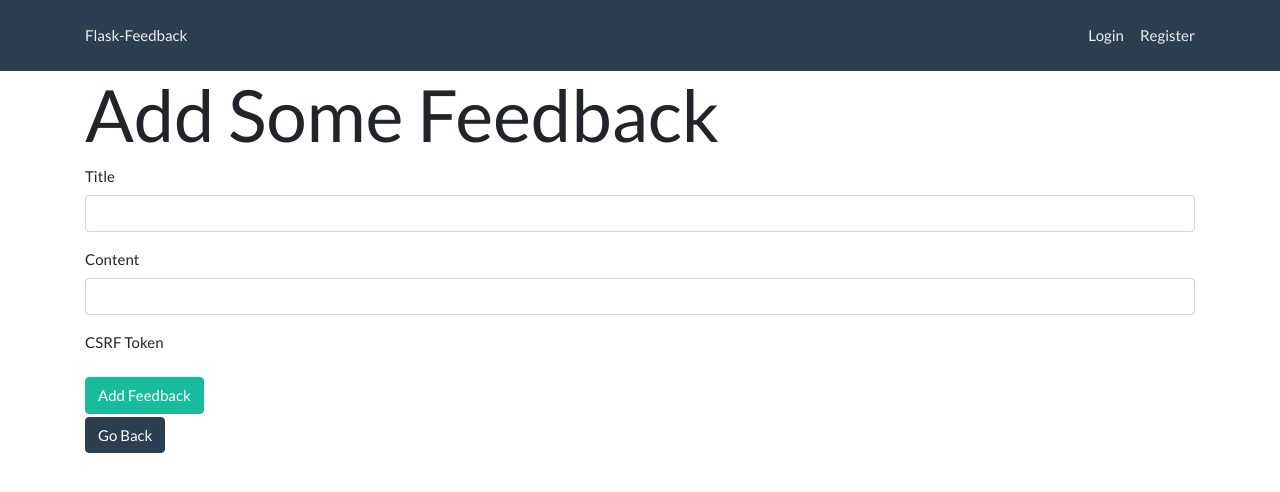
After one commit to sangerco/flask_feedback, a Flask app: template templates/add-feedback.html in a window 1280 px wide. The commit adds this page. Shown: the top 492 px of the page. Run offline with Flask 2, Linux system fonts and the light colour scheme; the template is opened without the code that fills it: values that come from a table or form of the project are taken from there, others are empty.

Commit message:
added feedback model and routes'

```diff
--- a/app.py
+++ b/app.py
@@ -1,11 +1,11 @@
 from flask import Flask, render_template, redirect, session, flash
 from flask_debugtoolbar import DebugToolbarExtension
-from models import connect_db, db, User
-from forms import UserForm, LoginForm
+from models import connect_db, db, User, Feedback
+from forms import UserForm, LoginForm, FeedbackForm
 from sqlalchemy.exc import IntegrityError
 
 app = Flask(__name__)
-app.config["SQLALCHEMY_DATABASE_URI"] = "postgresql:///hashing_login"
+app.config["SQLALCHEMY_DATABASE_URI"] = "postgresql:///flask-feedback"
 app.config["SQLALCHEMY_TRACK_MODIFICATIONS"] = False
 app.config["SQLALCHEMY_ECHO"] = True
 app.config["SECRET_KEY"] = "abc123"
@@ -42,8 +42,8 @@ def register_user():
             form.username.errors.append('Username taken! Please choose another.')
             return render_template('register.html', form=form)
         session['username'] = new_user.username
-
-        return redirect('/secret')
+        flash('Successfully created user profile!', 'success')
+        return redirect(f'/users/{new_user.username}')
 
     return render_template('register.html', form=form)
 
@@ -59,22 +59,106 @@ def login_user():
         user = User.authenticate(username, password)
         if user:
             session['username'] = user.username
-            return redirect('/secret')
+            return redirect(f'/users/{user.username}')
         else:
             form.username.errors = ['Invalid username/password']
     return render_template('login.html', form=form)
 
-@app.route('/secret')
-def secret_page():
+@app.route('/users/<username>')
+def user_page(username):
     """ authenticate user in session
         redirect if not in session
         render template if is in session """
-    if 'username' not in session:
-        flash('Please login to view this page!')
+    user = User.query.get_or_404(username)
+    if user.username == session['username']:
+        flash(f'Welcome Back, {user.username}', 'success')
+        all_feedback = Feedback.query.filter_by(username=username).all()
+        return render_template('user.html', user=user, feedbacks=all_feedback)
+    else:
+        flash('Please login to view this page!', 'danger')
+    return redirect('/login')
+
+@app.route('/users/<username>/delete')
+def delete_user(username):
+    """ delete user from database
+        delete all user feedback from database """
+    user = User.query.get_or_404(username)
+    if user.username == session['username']:
+        feedback = Feedback.query.filter_by(username=username).all()
+        db.session.delete(feedback)
+        db.session.commit()
+
+        db.session.delete(user)
+        db.session.commit()
+
+        return redirect('/register')
+    else:
+        flash('You do not have permission to do this!', 'danger')
+    return redirect('/login')
+
+
+@app.route('/users/<username>/feedback/add', methods=['GET', 'POST'])
+def add_feedback(username):
+    """ render form to add feedback
+        add feedback data to database
+        redirect back to user page
+        """
+    user = User.query.get_or_404(username)
+    if user.username == session['username']:
+        form = FeedbackForm()
+        if form.validate_on_submit():
+            title = form.title.data
+            content = form.content.data
+
+            new_feedback = Feedback(title=title, content=content, username=session['username'])
+            db.session.add(new_feedback)
+            db.session.commit()
+            flash('Added new feedback.', 'success')
+            return redirect(f'/users/{user.username}')
+    else:
+        flash('Must be logged in to add a new comment!')
+    return render_template('add-feedback.html', form=form, user=user)
+
+@app.route('/feedback/<int:id>/update', methods=['GET', 'POST'])
+def update_feedback(id):
+    """ render feedback update form
+        update feedback data in db
+        redirect back to feedback form
+        """
+    f = Feedback.query.get_or_404(id)
+    if f.username == session['username']:
+        form = FeedbackForm(obj=f)
+        if form.validate_on_submit():
+            f.title = form.title.data
+            f.content = form.content.data
+            f.username = session['username']
+            db.session.commit()
+            return redirect(f'/users/{f.username}')
+        else:
+            return render_template('edit-feedback.html', form=form, f=f)
+    else:
+        flash('You must be logged in to perform this function!', 'danger')
         return redirect('/login')
-    return render_template('secret.html')
+
+
+@app.route('/feedback/<int:id>/delete', methods=['GET', 'POST'])
+def delete_feedback(id):
+    """ authenticate feedback author
+        delete feedback
+        """
+    f = Feedback.query.get_or_404(id)
+    if f.username == session['username']:
+        db.session.delete(f)
+        db.session.commit()
+
+        return redirect(f'/users/{f.username}')
+    else:
+        flash('You must be logged in to perform this function!', 'danger')
+        return redirect('/login')
+
 
 @app.route('/logout')
 def logout_user():
     session.pop('username')
+    flash('Logged Out.', 'info')
     return redirect('/register')
--- a/forms.py
+++ b/forms.py
@@ -1,18 +1,24 @@
 from flask_wtf import FlaskForm
 from wtforms import StringField, PasswordField
-from wtforms.validators import InputRequired, Email
+from wtforms.validators import InputRequired, Email, Length
 
 class UserForm(FlaskForm):
     """ form to register new user """
 
-    username = StringField("Username", validators=[InputRequired(), "Please enter a valid username"])
-    password = PasswordField("Password", validators=[InputRequired(), "Please enter a valid password"])
-    email = StringField("Email Address", validators=[Email(), "Please enter a valid email address"])
-    first_name = StringField("First Name", validators=[InputRequired(), "Field cannot be left blank!"])
-    last_name = StringField("Last Name", validators=[InputRequired(), "Field cannot be left blank!"])
+    username = StringField("Username", validators=[InputRequired(message="Please enter a valid username")])
+    password = PasswordField("Password", validators=[InputRequired(message= "Please enter a valid password")])
+    email = StringField("Email Address", validators=[Email(message="Please enter a valid email address"), InputRequired(message="Please enter a valid email address")])
+    first_name = StringField("First Name", validators=[InputRequired(message="Field cannot be left blank!")])
+    last_name = StringField("Last Name", validators=[InputRequired(message="Field cannot be left blank!")])
 
 class LoginForm(FlaskForm):
     """ form to login existing user """
 
-    username = StringField("Username", validators=[InputRequired(), "Please enter a valid username"])
-    password = PasswordField("Password", validators=[InputRequired(), "Please enter a valid password"])
+    username = StringField("Username", validators=[InputRequired(message="Please enter a valid username")])
+    password = PasswordField("Password", validators=[InputRequired(message="Please enter a valid password")])
+
+class FeedbackForm(FlaskForm):
+    """ feedback form """
+
+    title = StringField("Title", validators=[Length(max=100, message="Title must be less than 100 characters.")])
+    content = StringField("Content")
--- /dev/null
+++ b/templates/add-feedback.html
@@ -0,0 +1,29 @@
+{% extends 'base.html' %}
+
+{% block title %}Add Feedback{% endblock %}
+
+{% block content %}
+
+<h3 class="display-3">Add Some Feedback</h1>
+
+    <form method="post">
+        {{ form.hidden_tag() }}
+
+        {% for field in form
+        if field.widget.input_type != hidden %}
+        <p>
+            {{ field.label }}
+            {{ field(class='form-control') }}
+
+            {% for error in field.errors %}
+            <span class="form-test text-danger">{{ error }}</span>
+            {% endfor %}
+        </p>
+        {% endfor %}
+
+        <button class="btn btn-success" type="submit">Add Feedback</button>
+    </form>
+    <div style="margin-top: 3px;">
+        <a href="/users/{{user.username}}" class="btn btn-primary" type="button">Go Back</a>
+    </div>
+    {% endblock %}
--- a/templates/base.html
+++ b/templates/base.html
@@ -32,6 +32,10 @@
     </nav>
 
     <div class="container">
+        {% for category, msg in get_flashed_messages(with_categories=true) %}
+        <div class="alert alert-{{category}}">{{ msg }}</div>
+        {% endfor %}
+
         {% block content %}CONTENT{% endblock %}
     </div>
 
```
Also changed, not shown: models.py (+15 -3 lines), templates/edit-feedback.html (added, +29 -0 lines), templates/user.html (added, +30 -0 lines).
